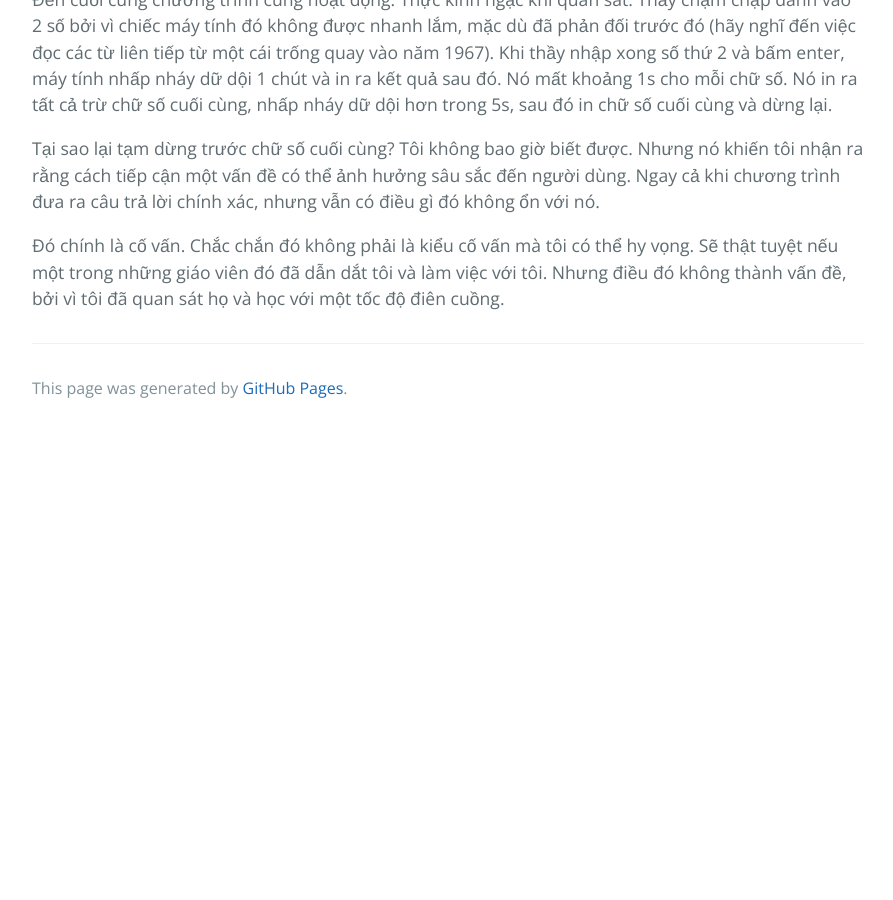
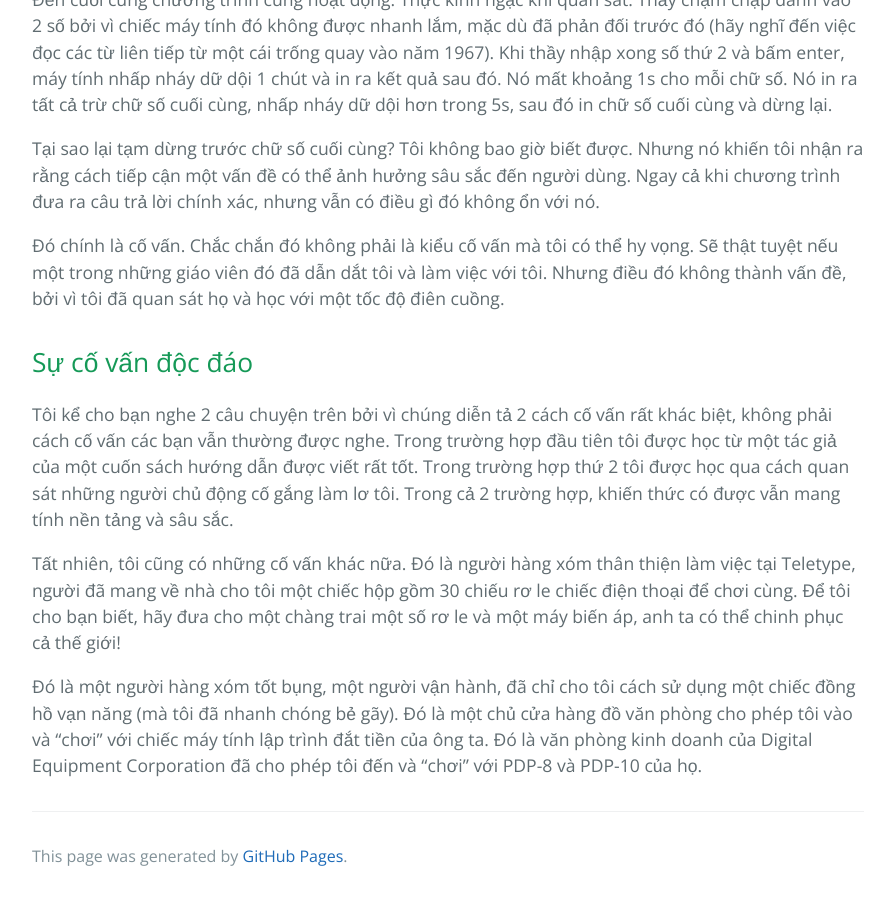
Before and after one commit to HaiBV/haibv.github.io, a Jekyll site: the page built from clean-coder/chapter-14-mentoring-apprenticeship-and-craftsmanship.md, in a window 1280 px wide and 900 px high, scrolled down 4334 px. Shown: the whole window, without its empty margins (192-1085 px from the left). Built offline with Jekyll 4.4.1, drawn with Linux system fonts in a browser that asks for light colours; our own code applies the rules of GitHub Pages for plain Markdown files; before the commit the page ends 4766 px from its top, so only the background shows below that.

Commit message:
Update The Clean Coder - Chapter 14 Mentoring, Apprenticeship, and Craftsmanship

```diff
--- a/clean-coder/chapter-14-mentoring-apprenticeship-and-craftsmanship.md
+++ b/clean-coder/chapter-14-mentoring-apprenticeship-and-craftsmanship.md
@@ -85,3 +85,11 @@ Tôi không biết thuật toán của anh ta là gì. Kiểu lập trình đó
 Tại sao lại tạm dừng trước chữ số cuối cùng? Tôi không bao giờ biết được. Nhưng nó khiến tôi nhận ra rằng cách tiếp cận một vấn đề có thể ảnh hưởng sâu sắc đến người dùng. Ngay cả khi chương trình đưa ra câu trả lời chính xác, nhưng vẫn có điều gì đó không ổn với nó.
 
 Đó chính là cố vấn. Chắc chắn đó không phải là kiểu cố vấn mà tôi có thể hy vọng. Sẽ thật tuyệt nếu một trong những giáo viên đó đã dẫn dắt tôi và làm việc với tôi. Nhưng điều đó không thành vấn đề, bởi vì tôi đã quan sát họ và học với một tốc độ điên cuồng.
+
+## Sự cố vấn độc đáo
+
+Tôi kể cho bạn nghe 2 câu chuyện trên bởi vì chúng diễn tả 2 cách cố vấn rất khác biệt, không phải cách cố vấn các bạn vẫn thường được nghe. Trong trường hợp đầu tiên tôi được học từ một tác giả của một cuốn sách hướng dẫn được viết rất tốt. Trong trường hợp thứ 2 tôi được học qua cách quan sát những người chủ động cố gắng làm lơ tôi. Trong cả 2 trường hợp, khiến thức có được vẫn mang tính nền tảng và sâu sắc.
+
+Tất nhiên, tôi cũng có những cố vấn khác nữa. Đó là người hàng xóm thân thiện làm việc tại Teletype, người đã mang về nhà cho tôi một chiếc hộp gồm 30 chiếu rơ le chiếc điện thoại để chơi cùng. Để tôi cho bạn biết, hãy đưa cho một chàng trai một số rơ le và một máy biến áp, anh ta có thể chinh phục cả thế giới!
+
+Đó là một người hàng xóm tốt bụng, một người vận hành, đã chỉ cho tôi cách sử dụng một chiếc đồng hồ vạn năng (mà tôi đã nhanh chóng bẻ gãy). Đó là một chủ cửa hàng đồ văn phòng cho phép tôi vào và "chơi" với chiếc máy tính lập trình đắt tiền của ông ta. Đó là văn phòng kinh doanh của Digital Equipment Corporation đã cho phép tôi đến và "chơi" với PDP-8 và PDP-10 của họ.
```
